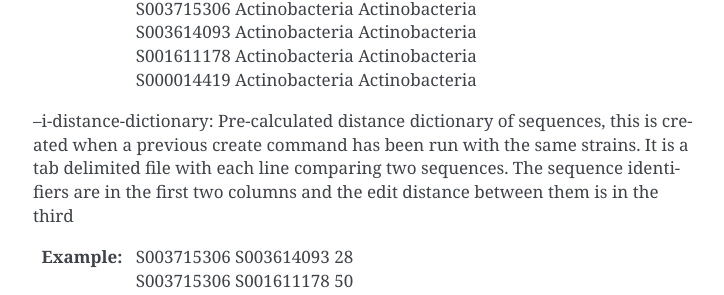
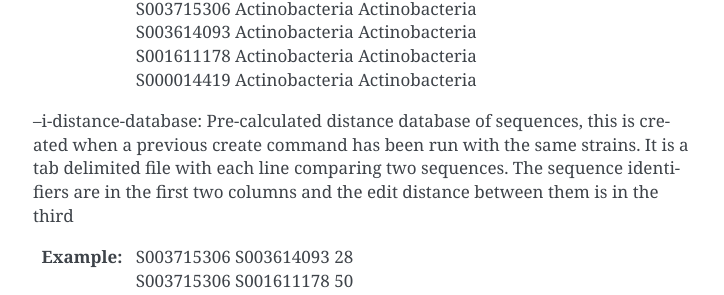
Before and after one commit to dlcarper/DISCo-microbe, a Sphinx documentation site: the page built from docs/FileFormats.rst, in a window 1280 px wide and 900 px high, scrolled down 986 px. Shown: the part 151-446 px from the top of the window, without its empty margins (387-1111 px from the left). Built offline with Sphinx 7.4.7, drawn with Linux system fonts in a browser that asks for light colours.

Commit message:
Update FileFormats.rst

```diff
--- a/docs/FileFormats.rst
+++ b/docs/FileFormats.rst
@@ -44,7 +44,7 @@ Create module
 
   S000014419	Actinobacteria	Actinobacteria
 
---i-distance-dictionary: Pre-calculated distance dictionary of sequences, this is created when a previous create command has been run with the same strains. It is a tab delimited file with each line comparing two sequences. The sequence identifiers are in the first two columns and the edit distance between them is in the third
+--i-distance-database: Pre-calculated distance database of sequences, this is created when a previous create command has been run with the same strains. It is a tab delimited file with each line comparing two sequences. The sequence identifiers are in the first two columns and the edit distance between them is in the third
 
 :Example:
   S003715306	S003614093	28
```
